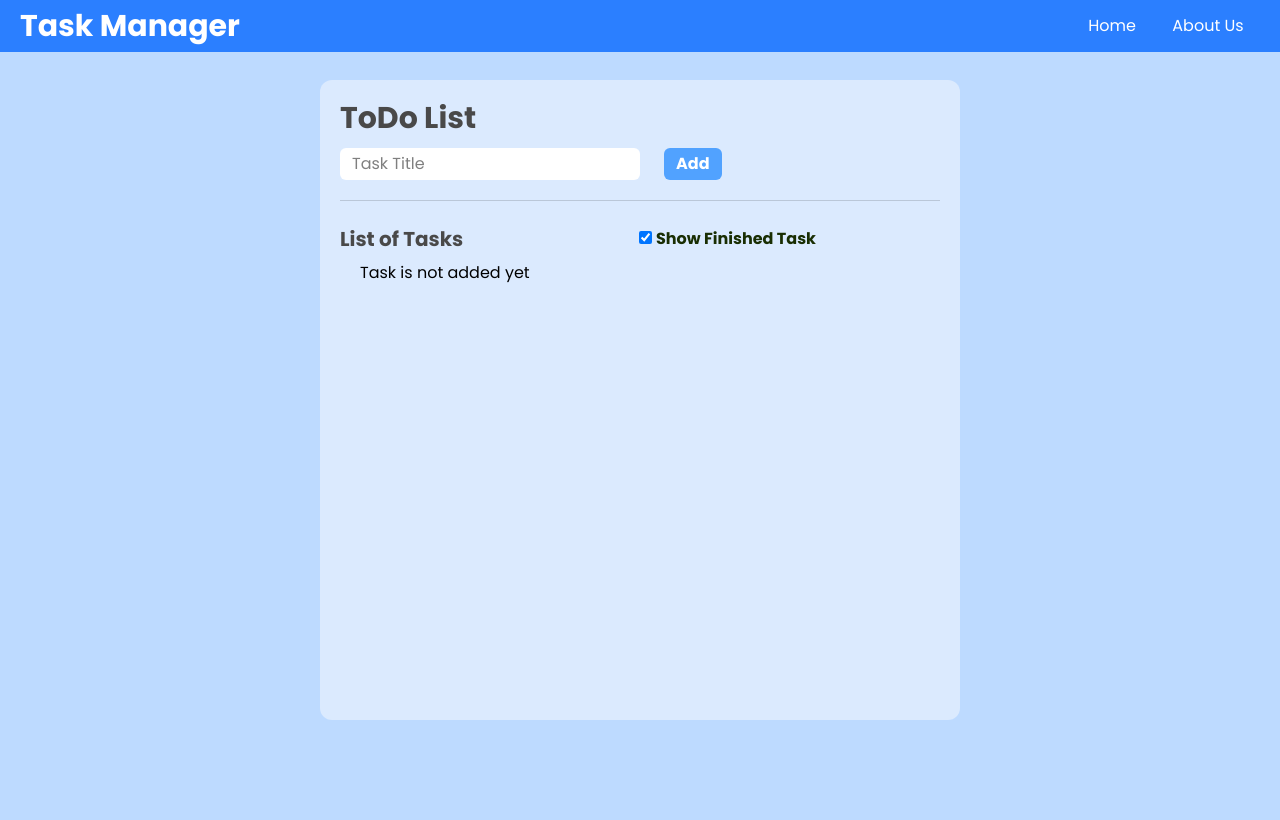
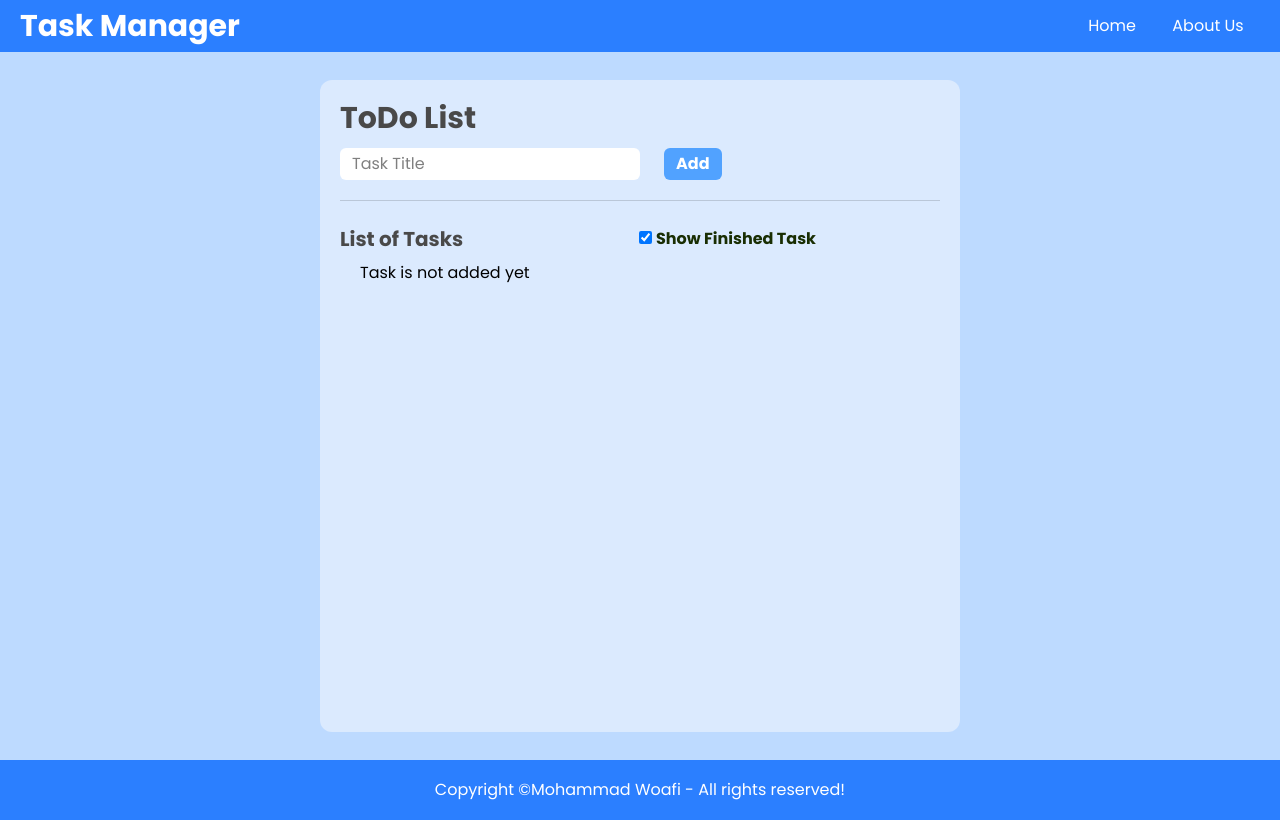
Before and after one commit to woafi/Task-Manager, a React (Vite) app: page / in a window 1280 px wide. Built offline with nearby package versions, Linux system fonts and the light colour scheme.

Commit message:
version 1.1.3

```diff
--- a/src/App.jsx
+++ b/src/App.jsx
@@ -1,5 +1,6 @@
 import { useEffect, useState } from 'react'
 import Navbar from './components/Navbar'
+import Footer from './components/Footer'
 
 function App() {
   const [todo, setTodo] = useState("")
@@ -78,7 +79,7 @@ function App() {
   return (
     <>
       <Navbar />
-      <div className="container bg-blue-100 rounded-xl my-7 mx-auto p-5 min-h-[80vh]">
+      <div className="container bg-blue-100 rounded-xl my-7 mx-auto p-5 min-h-[81.5vh]">
         <h2 className='text-3xl font-bold logoTodo text-grey mb-3'>ToDo List</h2>
 
         <div className="addTodo flex">
@@ -146,6 +147,7 @@ function App() {
           ))}
         </div>
       </div>
+      <Footer/>
     </>
   )
 }
--- /dev/null
+++ b/src/components/Footer.jsx
@@ -0,0 +1,11 @@
+import React from 'react'
+
+function Footer() {
+  return (
+    <footer className=' bg-blue-500 text-white flex items-center justify-center px-4 h-15'>
+      <p className='text-center'>Copyright &copy;Mohammad Woafi - All rights reserved!</p>
+    </footer>
+  )
+}
+
+export default Footer
```
